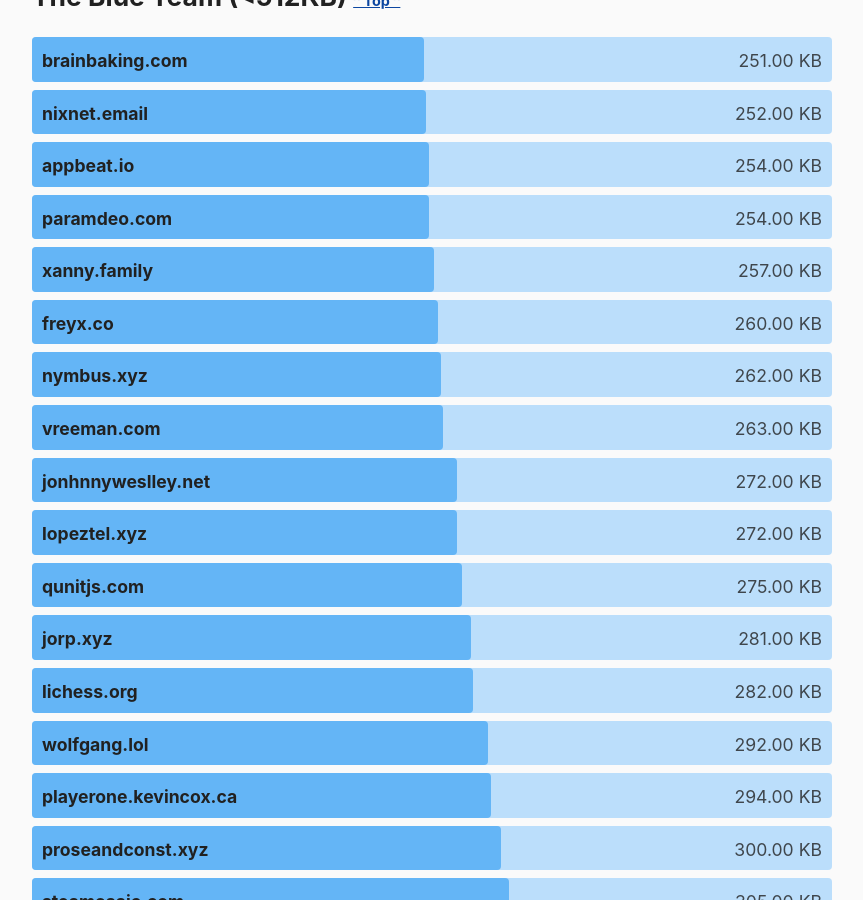
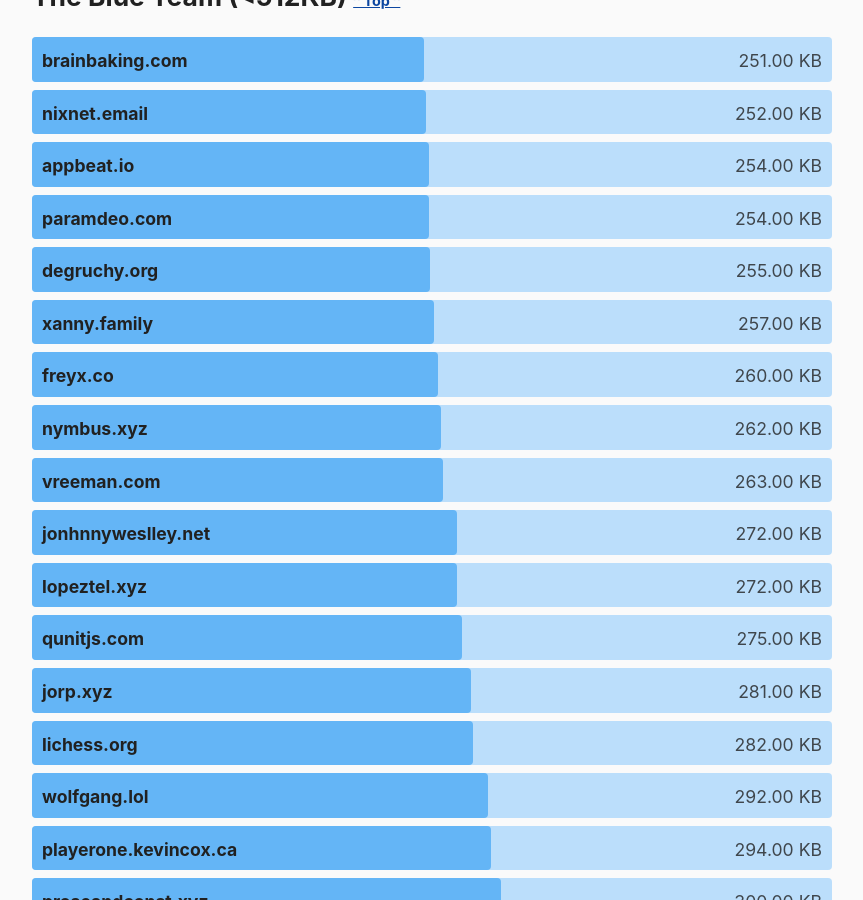
Before and after one commit to kevquirk/512kb.club, a Jekyll site: the page built from index.md, in a window 1280 px wide and 900 px high, scrolled down 13748 px. Shown: the whole window, without its empty margins (208-1071 px from the left). Built offline with Jekyll 4.4.1, drawn with Linux system fonts in a browser that asks for light colours.

Commit message:
Add DeGruchy.org
Added my site.

```diff
--- a/_data/sites.yml
+++ b/_data/sites.yml
@@ -352,6 +352,11 @@
   url: https://decentnet.github.io/
   size: 31.2
   last_checked: 2021-05-23
+
+- domain: degruchy.org
+  url: https://degruchy.org/
+  size: 255
+  last_checked: 2021-08-20
 
 - domain: dev-nonsense.com
   url: https://dev-nonsense.com/
```
